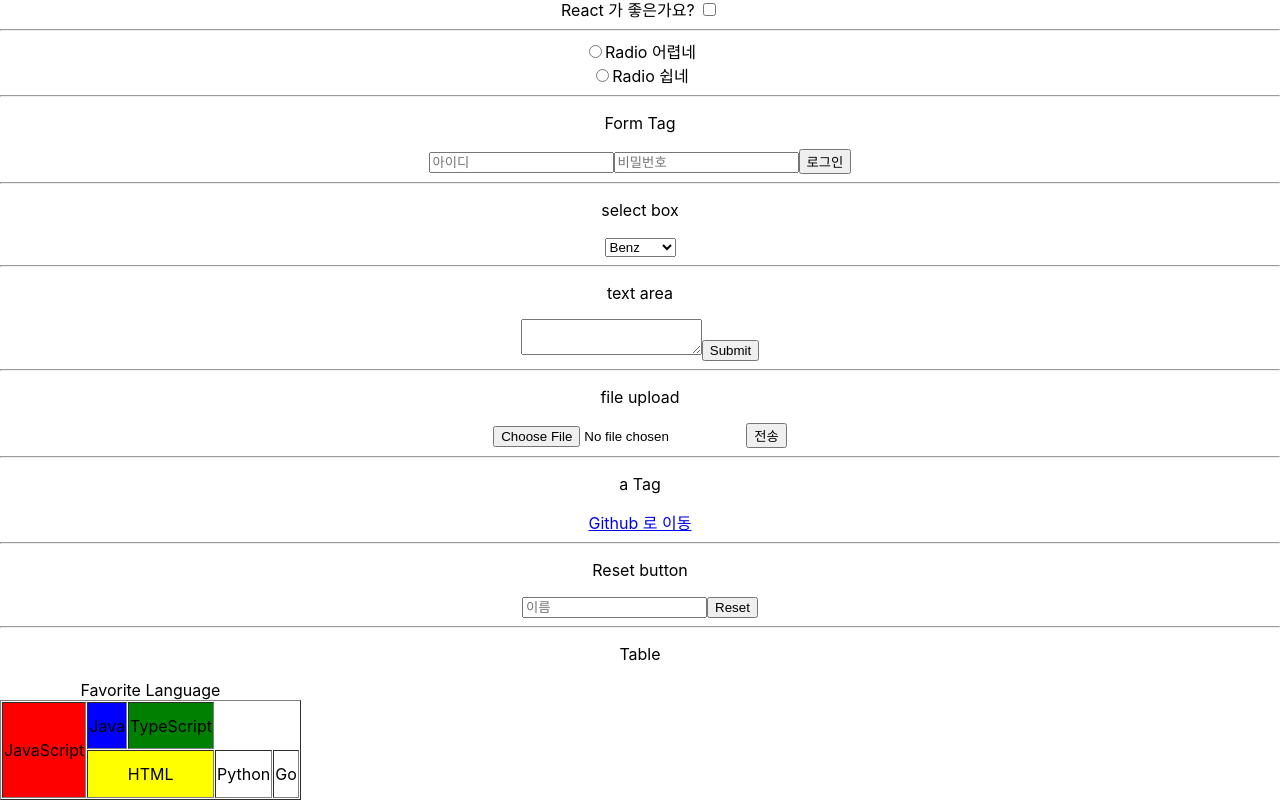
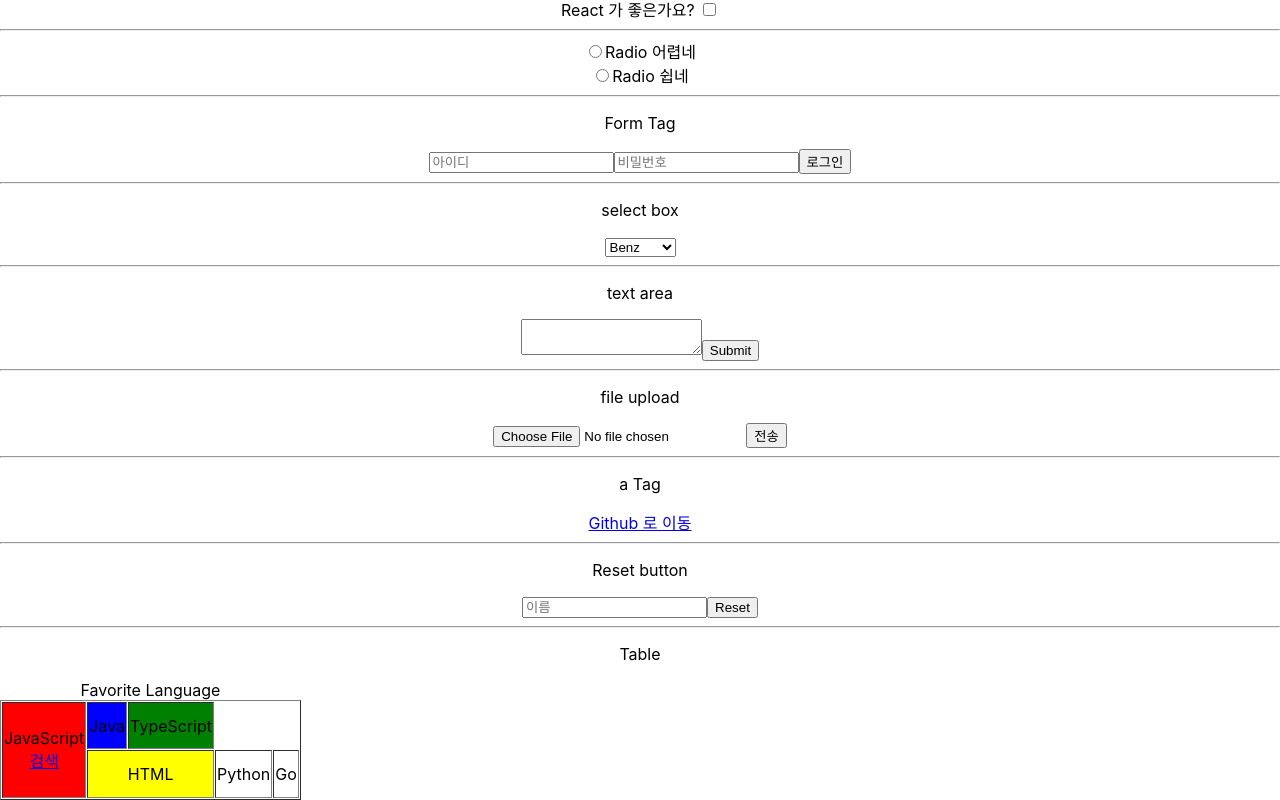
Before and after one commit to bigveloper/react_ToDoList, a React (Create React App) app: page / in a window 1280 px wide. Shown: the part 356-1156 px from the top of the page. Built offline with nearby package versions, Linux system fonts and the light colour scheme.

Commit message:
table third

```diff
--- a/src/App.js
+++ b/src/App.js
@@ -178,6 +178,7 @@ function App() {
                 <tr align="center" bgcolor="white">
                     <td rowSpan="2" bgcolor="red">
                         JavaScript
+                        <a href="https://developer.mozilla.org/">검색</a>
                     </td>
                     <td bgcolor="blue">Java</td>
                     <td bgcolor="green">TypeScript</td>
```
